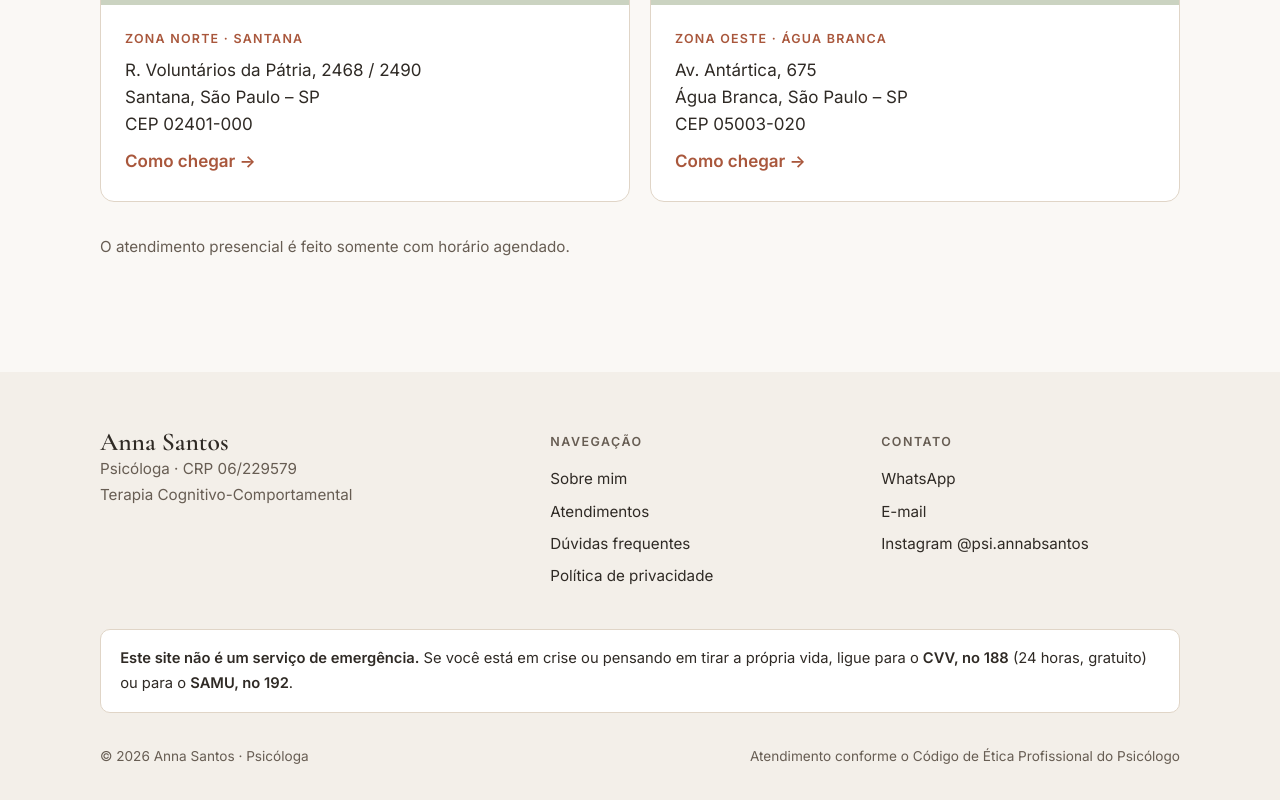
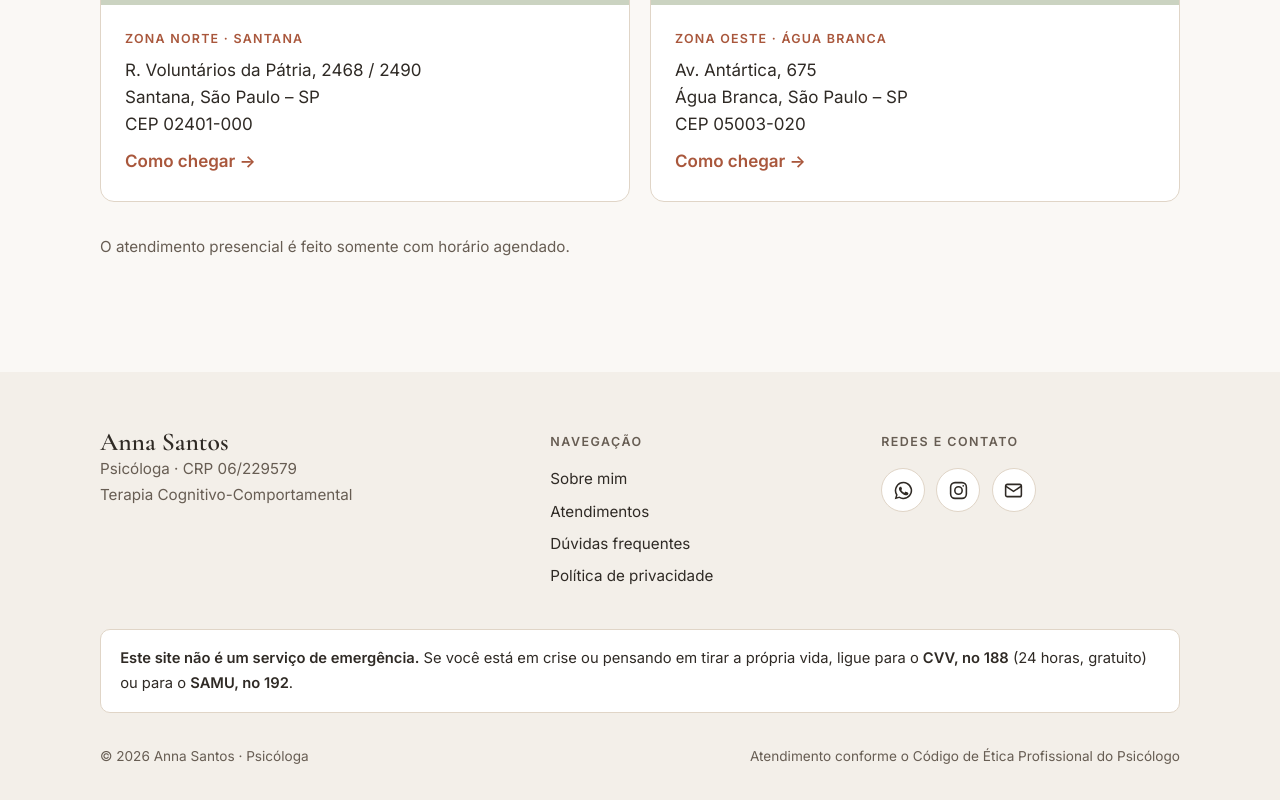
Before and after one commit to 4lmeida/psianna-santos, a plain HTML site: page index.html in a window 1280 px wide. Shown: the part 7459-8259 px from the top of the page. Drawn offline with nearby package versions, Linux system fonts and the light colour scheme; grey boxes are pictures that could not be loaded.

Commit message:
Troca os nomes das redes por ícones no rodapé
WhatsApp, Instagram e e-mail viram botões redondos com ícone, que
ocupam menos espaço e são reconhecidos mais rápido. Cada um mantém
um rótulo acessível para leitores de tela.

Co-Authored-By: Claude Opus 5.5 <noreply@anthropic.com>

```diff
--- a/index.html
+++ b/index.html
@@ -26,7 +26,7 @@
 <link rel="preconnect" href="https://fonts.gstatic.com" crossorigin>
 <link rel="stylesheet" href="https://fonts.googleapis.com/css2?family=Cormorant+Garamond:ital,wght@0,500;0,600;1,500;1,600&family=Inter:wght@400;500;600&display=swap">
 <meta name="color-scheme" content="light">
-<link rel="stylesheet" href="styles.css?v=19">
+<link rel="stylesheet" href="styles.css?v=20">
 <script type="application/ld+json">
 {
   "@context": "https://schema.org",
@@ -445,11 +445,17 @@
         </ul>
       </div>
       <div>
-        <span class="footer__title">Contato</span>
-        <ul>
-          <li><a data-wa href="https://wa.me/5511913397538" target="_blank" rel="noopener">WhatsApp</a></li>
-          <li><a href="mailto:psi.annabsantos@gmail.com">E-mail</a></li>
-          <li><a href="https://www.instagram.com/psi.annabsantos/" target="_blank" rel="noopener">Instagram @psi.annabsantos</a></li>
+        <span class="footer__title">Redes e contato</span>
+        <ul class="social">
+          <li><a class="social__link" data-wa href="https://wa.me/5511913397538" target="_blank" rel="noopener" aria-label="WhatsApp" title="WhatsApp">
+            <svg viewBox="0 0 24 24" fill="currentColor" aria-hidden="true"><path d="M12 2a10 10 0 0 0-8.6 15.1L2 22l5-1.3A10 10 0 1 0 12 2Zm0 18.2a8.2 8.2 0 0 1-4.2-1.1l-.3-.2-3 .8.8-2.9-.2-.3A8.2 8.2 0 1 1 12 20.2Zm4.5-6.1c-.2-.1-1.5-.7-1.7-.8-.2-.1-.4-.1-.6.1l-.8 1c-.1.2-.3.2-.5.1a6.7 6.7 0 0 1-3.3-2.9c-.3-.4.3-.4.7-1.3.1-.2 0-.3 0-.4l-.8-1.8c-.2-.5-.4-.4-.6-.4h-.5a1 1 0 0 0-.7.3 3 3 0 0 0-.9 2.2 5.2 5.2 0 0 0 1.1 2.7 11.8 11.8 0 0 0 4.5 4c1.7.7 2.3.8 3.2.6a2.7 2.7 0 0 0 1.8-1.2 2.2 2.2 0 0 0 .1-1.3c0-.1-.2-.2-.5-.3Z"/></svg>
+          </a></li>
+          <li><a class="social__link" href="https://www.instagram.com/psi.annabsantos/" target="_blank" rel="noopener" aria-label="Instagram @psi.annabsantos" title="Instagram @psi.annabsantos">
+            <svg viewBox="0 0 24 24" fill="none" stroke="currentColor" stroke-width="1.8" aria-hidden="true"><rect x="3" y="3" width="18" height="18" rx="5"/><circle cx="12" cy="12" r="4.2"/><circle cx="17.4" cy="6.6" r="1" fill="currentColor" stroke="none"/></svg>
+          </a></li>
+          <li><a class="social__link" href="mailto:psi.annabsantos@gmail.com" aria-label="E-mail: psi.annabsantos@gmail.com" title="psi.annabsantos@gmail.com">
+            <svg viewBox="0 0 24 24" fill="none" stroke="currentColor" stroke-width="1.8" aria-hidden="true"><rect x="3" y="5" width="18" height="14" rx="2"/><path d="m3 7 9 6 9-6"/></svg>
+          </a></li>
         </ul>
       </div>
     </div>
--- a/styles.css
+++ b/styles.css
@@ -305,6 +305,14 @@ fieldset.field { border: 0; padding: 0; margin: 0; }
 .footer ul { list-style: none; padding: 0; margin: 0.8rem 0 0; display: grid; gap: 0.4rem; }
 .footer a { color: var(--ink); text-decoration: none; }
 .footer a:hover { color: var(--clay); }
+.footer ul.social { display: flex; flex-wrap: wrap; gap: 0.7rem; margin-top: 0.9rem; }
+.social__link {
+  width: 44px; height: 44px; border-radius: 50%; display: grid; place-items: center;
+  background: var(--surface); border: 1px solid var(--line); color: var(--sage);
+  transition: background-color .2s ease, color .2s ease, transform .2s ease;
+}
+.footer .social__link:hover { background: var(--sage); color: var(--on-accent); transform: translateY(-2px); }
+.social__link svg { width: 21px; height: 21px; }
 .footer__title { font-size: 0.78rem; letter-spacing: 0.12em; text-transform: uppercase; color: var(--muted); font-weight: 600; }
 .footer__muted { color: var(--muted); }
 .emergency {
```
